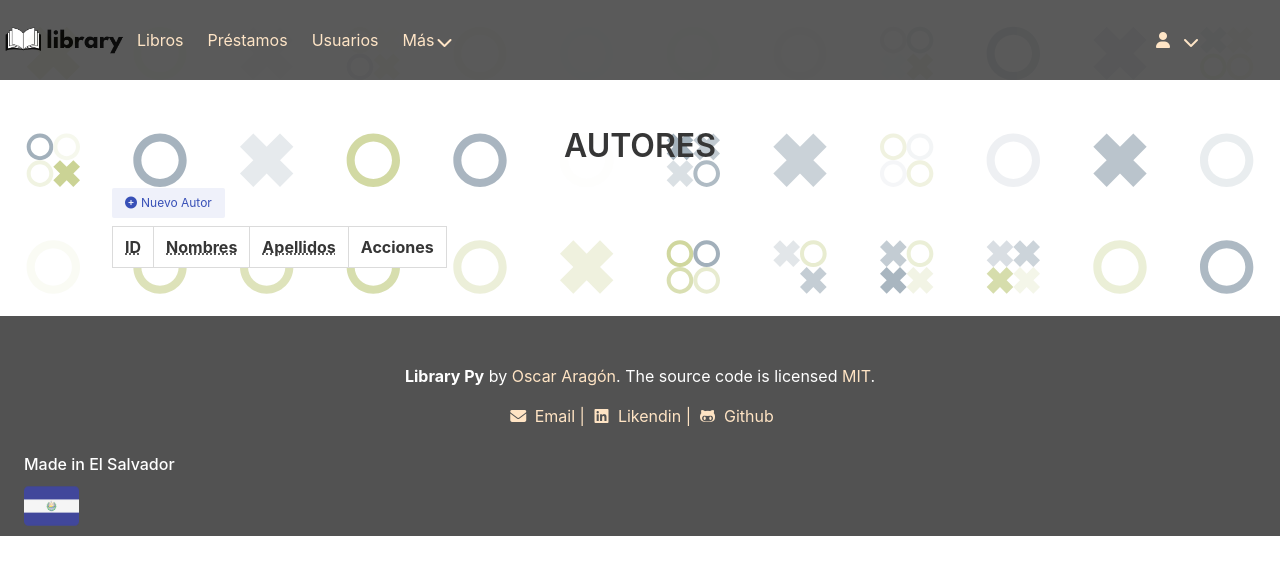
After one commit to oscar503sv/library-django, a Django app: page /library/authors/ in a window 1280 px wide. The commit adds this page. Shown: the top 575 px of the page. Run offline with Django 4.2, Linux system fonts and the light colour scheme; data that the repository does not hold is empty; some libraries are stand-ins or nearby versions.

Commit message:
se agregaron las primeras vistas basadas en clases

```diff
--- a/core/urls.py
+++ b/core/urls.py
@@ -24,10 +24,10 @@ from django.contrib.auth import views as auth_views
 
 urlpatterns = [
     path('admin/', admin.site.urls),
-    path('',views.home, name='home'),
-    path('login/', views.login_view, name='login'),
-    path('logout/', views.logout_view, name='logout'),
-    path('register/',views.register, name='register'),
+    path('',views.HomeView.as_view(), name='home'),
+    path('login/', views.LoginView.as_view(), name='login'),
+    path('logout/', views.LogoutView.as_view(), name='logout'),
+    path('register/',views.RegisterView.as_view(), name='register'),
     path('library/', include('library.urls'))
 ]
 
--- a/library/forms.py
+++ b/library/forms.py
@@ -1,5 +1,5 @@
 from django import forms
 
 class LoginForm(forms.Form):
-    username = forms.CharField(label='Usuario')
-    password = forms.CharField(label='Contraseña', widget=forms.PasswordInput)
+    username = forms.CharField(label='Usuario', widget=forms.TextInput(attrs={'class': 'input mt-3 mb-3','placeholder':'Escriba su nombre de usuario'}))
+    password = forms.CharField(label='Contraseña', widget=forms.PasswordInput(attrs={'class': 'input mt-3','placeholder': 'Escriba su contraseña'}))
--- a/library/templates/author/author.html
+++ /dev/null
@@ -1 +0,0 @@
-<h1>Autores</h1>
--- /dev/null
+++ b/library/templates/author/authors.html
@@ -0,0 +1,43 @@
+{% extends 'layout.html'%}
+
+{%block content%}
+    {% include 'partials/admin-menu.html' %}
+    <div class="container">
+        <section class="section">
+            <h1 class="title has-text-centered is-uppercase">Autores</h1>
+            <div class="table-container">
+                    <button class="button is-light is-link is-small mb-2">
+                        <span>
+                            <i class="fa-solid fa-circle-plus mr-1"></i>
+                        </span>
+                        <span>Nuevo Autor</span>
+                    </button>
+                    <table class="table is-bordered is-hoverable">
+                        <thead>
+                            <tr>
+                                <th><abbr title="ID de autor">ID</abbr></th>
+                                <th><abbr title="Nombres del autor">Nombres</abbr></th>
+                                <th><abbr title="Apellidos del autor">Apellidos</abbr></th>
+                                <th>Acciones</th>
+                            </tr>
+                        </thead>
+                        <tbody>
+                        {%for autor in autores %}
+                            <tr>
+                                <td>{{autor.id_autor}}</td>
+                                <td>{{autor.nombre}}</td>
+                                <td>{{autor.apellido}}</td>
+                                <td>
+                                    <div class="buttons are-small">
+                                        <button class="button is-warning is-light">Editar</button>
+                                        <button class="button is-danger is-light">Eliminar</button>
+                                    </div>
+                                </td>
+                            </tr>
+                        {% endfor %}
+                        </tbody>
+                    </table>
+            </div>
+        </section>
+    </div>
+{% endblock %}
--- a/library/templates/loans/loans.html
+++ /dev/null
@@ -1 +0,0 @@
-<h1>Préstamos</h1>
--- a/library/templates/partials/admin-menu.html
+++ b/library/templates/partials/admin-menu.html
@@ -13,10 +13,10 @@
 
     <div id="navbarBasicExample" class="navbar-menu">
       <div class="navbar-start">
-        <a class="navbar-item">
+        <a href="/library/books/" class="navbar-item">
           Libros
         </a>
-        <a class="navbar-item">
+        <a href="/library/lendout/" class="navbar-item">
           Préstamos
         </a>
         <a class="navbar-item">
@@ -30,7 +30,7 @@
             </span>
           </a>
           <div class="navbar-dropdown my-dropdown-color">
-            <a class="navbar-item">
+            <a href="/library/authors/" class="navbar-item">
               Autores
             </a>
             <a class="navbar-item">
--- a/library/templates/partials/footer.html
+++ b/library/templates/partials/footer.html
@@ -1,6 +1,6 @@
 {% load static %}
 <!--   footer starts from here  -->
-<footer class="footer is-fixed-bottom pb-0">
+<footer class="footer pb-0">
     <div class="content has-text-centered">
       <p class="bd-footer-link">
         <strong>Library Py</strong> by <a href="#" >Oscar Aragón</a>. The source code is licensed
--- a/library/templates/register.html
+++ b/library/templates/register.html
@@ -5,7 +5,7 @@
     <meta charset="UTF-8">
     <meta http-equiv="X-UA-Compatible" content="IE=edge">
     <meta name="viewport" content="width=device-width, initial-scale=1.0">
-    <title>Iniciar sesión</title>
+    <title>Registrate</title>
         <link rel="stylesheet" href="{% static 'styles.css' %}">
 </head>
     <body>
--- a/library/urls.py
+++ b/library/urls.py
@@ -1,6 +1,8 @@
 from django.urls import path
-from .views import render_libros
+from .views import LibrosView, PrestamosView, AutoresView
 
 urlpatterns = [
-    path('books/', render_libros, name='libros')
+    path('books/', LibrosView.as_view(), name='libros'),
+    path('lendout/', PrestamosView.as_view(), name='prestamos'),
+    path('authors/',AutoresView.as_view(),name='autores')
 ]
--- a/library/views.py
+++ b/library/views.py
@@ -1,15 +1,21 @@
 from django.shortcuts import render
+from django.views import View
 from django.shortcuts import redirect
 from django.contrib.auth import authenticate, login, logout
-from .models import Libro
+from .models import Libro, Prestamo, Autor
 from library.forms import LoginForm
 
 # Create your views here.
-def home(request):
-    return render(request, 'home.html')
+class HomeView(View):
+    def get(self, request, *args, **kwargs):
+        return render(request, 'home.html')
 
-def login_view(request):
-    if request.method == 'POST':
+class LoginView(View):
+    def get(self, request, *args, **kwargs):
+        form = LoginForm()
+        return render(request, 'login.html', {'form': form})
+
+    def post(self, request, *args, **kwargs):
         form = LoginForm(request.POST)
         if form.is_valid():
             username = form.cleaned_data['username']
@@ -20,17 +26,28 @@ def login_view(request):
                 return redirect('libros')  # Redirige a la página después del inicio de sesión exitoso
             else:
                 form.add_error(None, 'Invalid username or password.')
-    else:
-        form = LoginForm()
-    return render(request, 'login.html', {'form': form})
 
-def logout_view(request):
-    logout(request)
-    return redirect('login')  # Redirige a la página de inicio de sesión después del logout
+class LogoutView(View):
+    def get(self, request, *args, **kwargs):
+        logout(request)
+        return redirect('login')  # Redirige a la página de inicio de sesión después del logout
 
-def register(request):
-    return render(request, 'register.html')
+class RegisterView(View):
+    def get(self, request, *args, **kwargs):
+        return render(request, 'register.html')
 
-def render_libros(request):
-    libros = Libro.objects.all().prefetch_related('autor_id','genero_id')
-    return render(request,'books/books.html',{'libros':libros})
+class LibrosView(View):
+    def get(self, request, *args, **kwargs):
+        libros = Libro.objects.all().prefetch_related('autor_id','genero_id')
+        #contexto = {'libros': libros} Se puede hacer esto y mandar el contexto al template
+        return render(request,'books/books.html',{'libros':libros})
+
+class PrestamosView(View):
+    def get(self, request, *args, **kwargs):
+        prestamos = Prestamo.objects.all()
+        return render(request,'loans/lendout.html',{'prestamos':prestamos})
+
+class AutoresView(View):
+    def get(self, request, *args, **kwargs):
+        autores = Autor.objects.all()
+        return render(request,'author/authors.html',{'autores':autores})
```
Also changed, not shown: library/templates/loans/lendout.html (added, +49 -0 lines), library/templates/login.html (+5 -2 lines), library/templates/partials/default-menu.html (+0 -10 lines).
